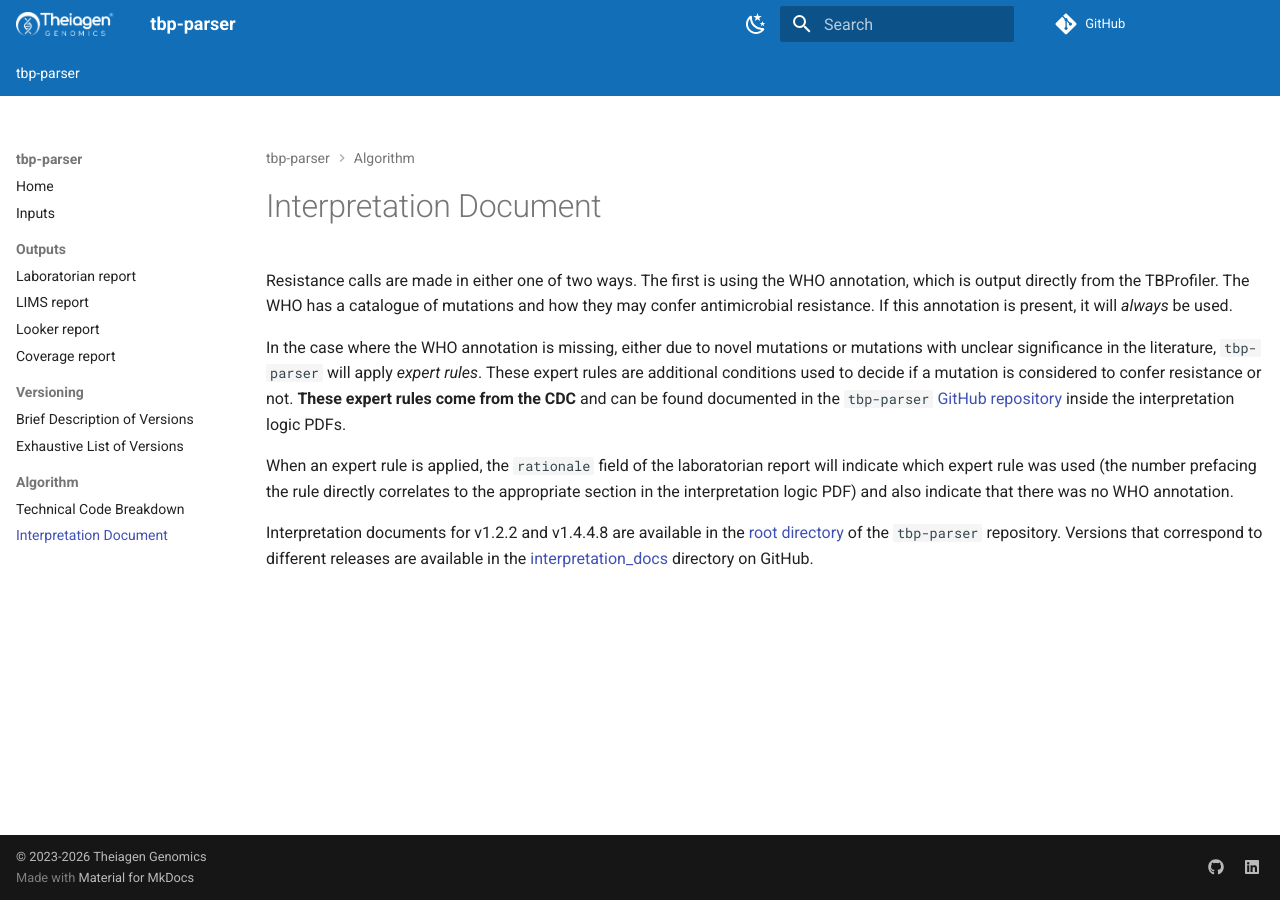
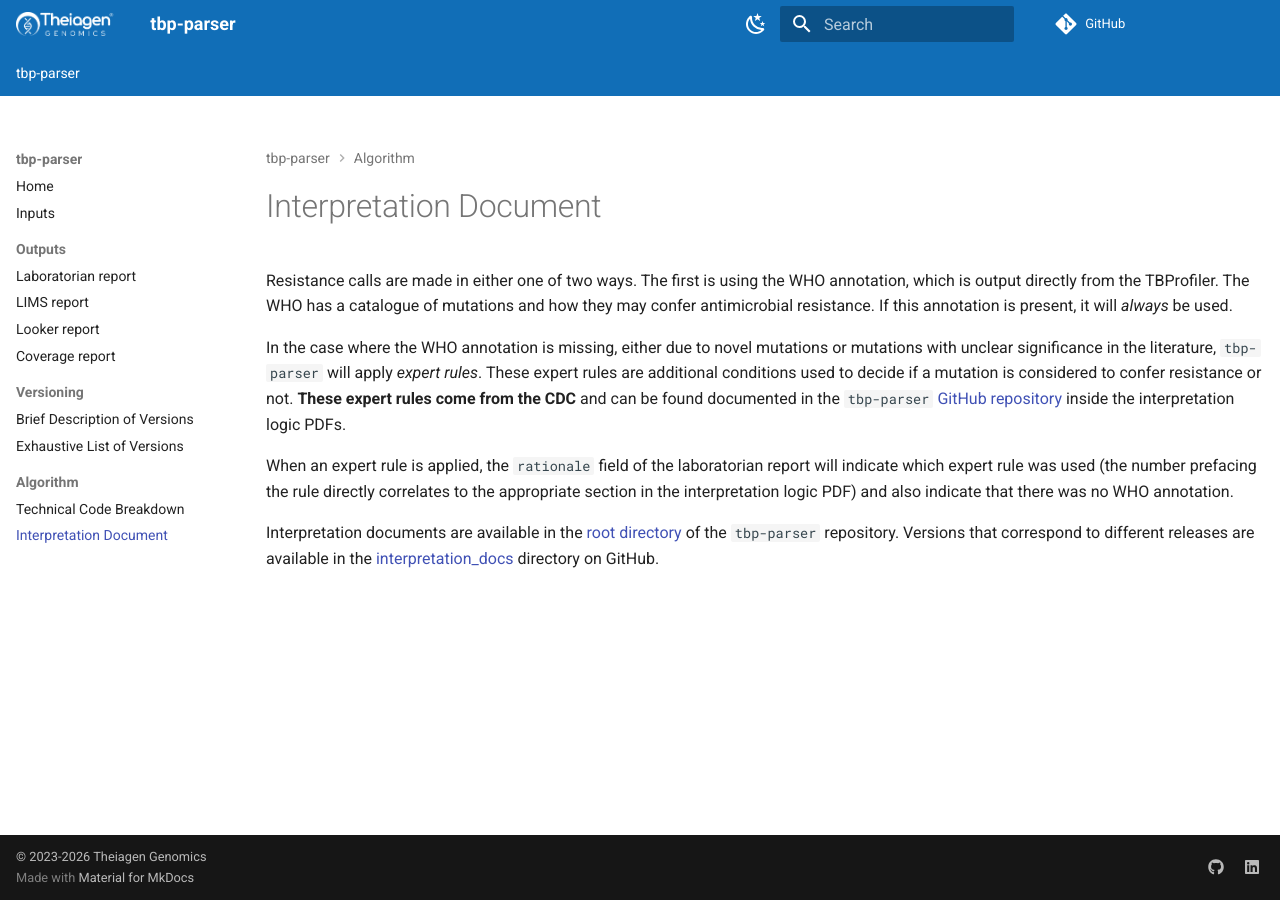
Before and after one commit to theiagen/tbp-parser, an MkDocs documentation site: the page built from docs/algorithm/interpretation.md, in a window 1280 px wide. Built offline with MkDocs 1.6.1 and Material for MkDocs 9.7.7, drawn with Linux system fonts in a browser that asks for light colours; comment, search, counter and statistics services are not loaded; the version menu is left out.

Commit message:
remove specific versions

```diff
--- a/docs/algorithm/interpretation.md
+++ b/docs/algorithm/interpretation.md
@@ -8,4 +8,4 @@ In the case where the WHO annotation is missing, either due to novel mutations o
 
 When an expert rule is applied, the `rationale` field of the laboratorian report will indicate which expert rule was used (the number prefacing the rule directly correlates to the appropriate section in the interpretation logic PDF) and also indicate that there was no WHO annotation.
 
-Interpretation documents for v1.2.2 and v1.4.4.8 are available in the [root directory](https://www.github.com/theiagen/tbp-parser) of the `tbp-parser` repository. Versions that correspond to different releases are available in the [interpretation_docs](https://github.com/theiagen/tbp-parser/tree/main/interpretation_docs) directory on GitHub.
+Interpretation documents are available in the [root directory](https://www.github.com/theiagen/tbp-parser) of the `tbp-parser` repository. Versions that correspond to different releases are available in the [interpretation_docs](https://github.com/theiagen/tbp-parser/tree/main/interpretation_docs) directory on GitHub.
```
